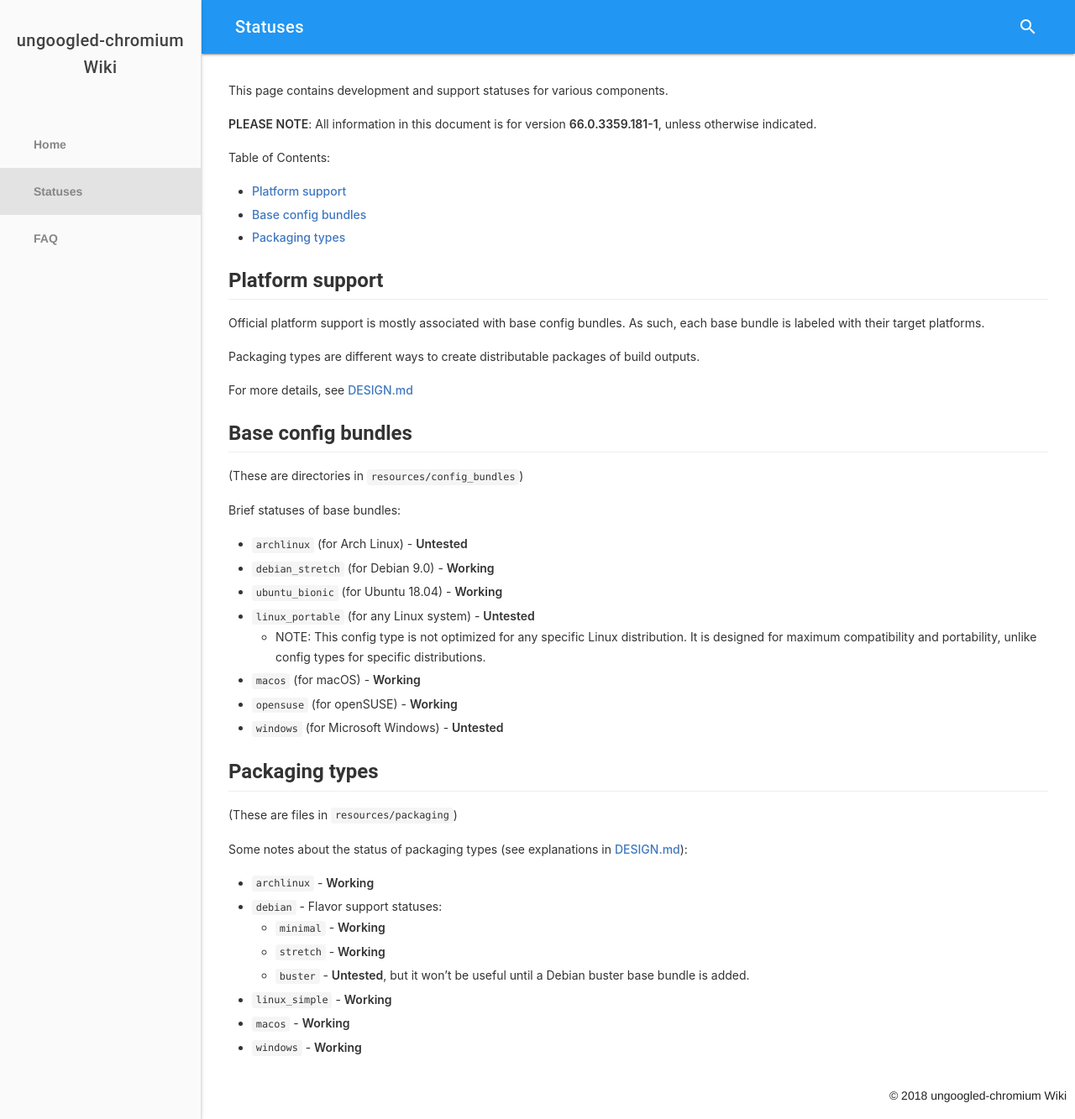
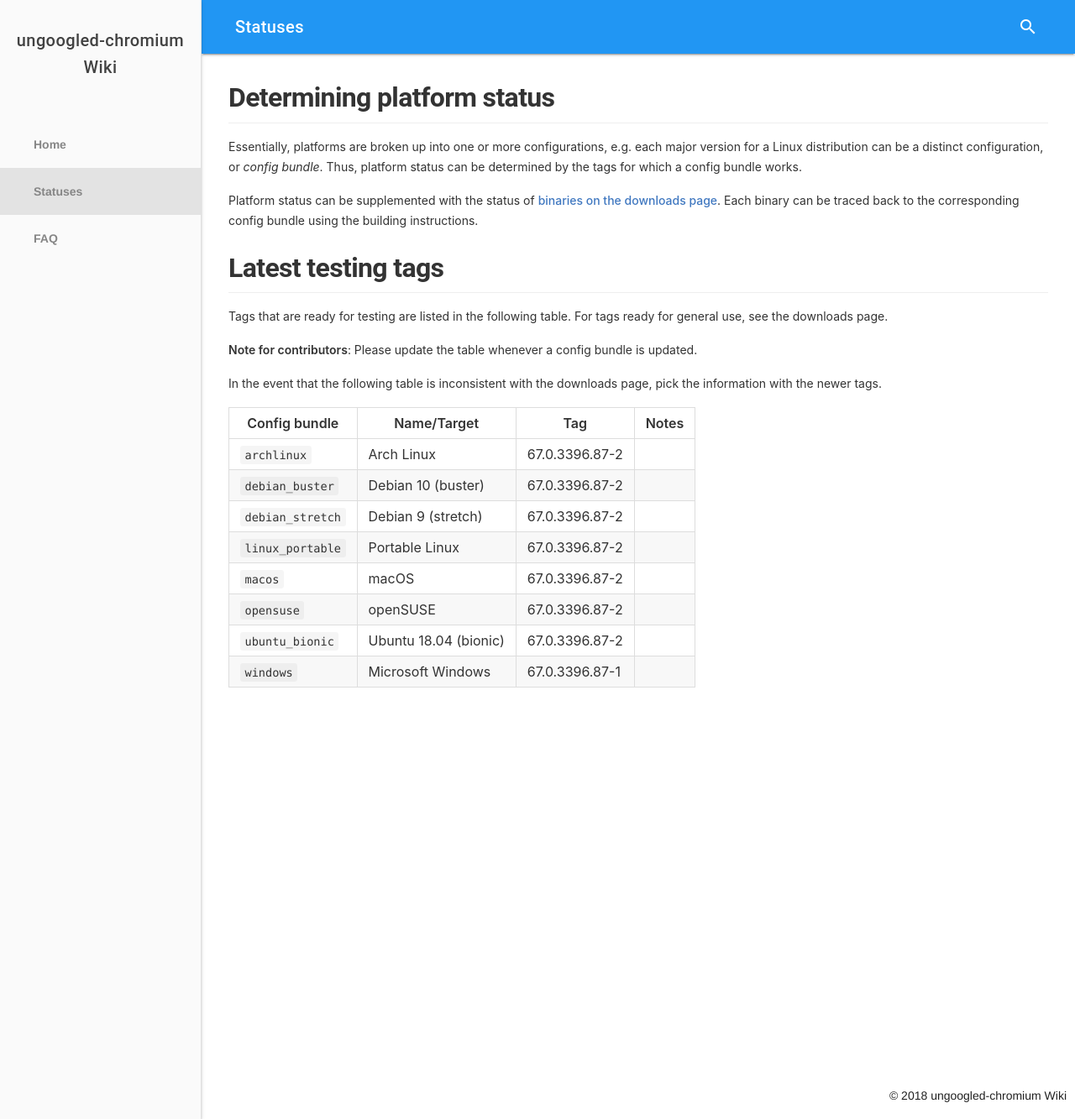
Before and after one commit to ungoogled-software/ungoogled-chromium-wiki, a Jekyll site: the page built from statuses.md, in a window 1280 px wide. Shown: the whole page at 84% size. Built offline with Jekyll 4.4.1, drawn with Linux system fonts in a browser that asks for light colours.

Commit message:
statuses: Rewrite for new development model

```diff
--- a/statuses.md
+++ b/statuses.md
@@ -5,50 +5,27 @@ weight: 1
 permalink: /statuses
 ---
 
-This page contains development and support statuses for various components.
+# Determining platform status
 
-**PLEASE NOTE**: All information in this document is for version **66.0.3359.181-1**, unless otherwise indicated.
+Essentially, platforms are broken up into one or more configurations, e.g. each major version for a Linux distribution can be a distinct configuration, or *config bundle*. Thus, platform status can be determined by the tags for which a config bundle works.
 
-Table of Contents:
+Platform status can be supplemented with the status of [binaries on the downloads page](https://ungoogled-software.github.io/ungoogled-chromium-binaries/). Each binary can be traced back to the corresponding config bundle using the building instructions.
 
-* [Platform support](#platform-support)
-* [Base config bundles](#base-config-bundles)
-* [Packaging types](#packaging-types)
+# Latest testing tags
 
-## Platform support
+Tags that are ready for testing are listed in the following table. For tags ready for general use, see the downloads page.
 
-Official platform support is mostly associated with base config bundles. As such, each base bundle is labeled with their target platforms.
+**Note for contributors**: Please update the table whenever a config bundle is updated.
 
-Packaging types are different ways to create distributable packages of build outputs.
+In the event that the following table is inconsistent with the downloads page, pick the information with the newer tags.
 
-For more details, see [DESIGN.md](//github.com/Eloston/ungoogled-chromium/blob/develop/DESIGN.md)
-
-## Base config bundles
-
-(These are directories in `resources/config_bundles`)
-
-Brief statuses of base bundles:
-
-* `archlinux` (for Arch Linux) - **Untested**
-* `debian_stretch` (for Debian 9.0) - **Working**
-* `ubuntu_bionic` (for Ubuntu 18.04) - **Working**
-* `linux_portable` (for any Linux system) - **Untested**
-    * NOTE: This config type is not optimized for any specific Linux distribution. It is designed for maximum compatibility and portability, unlike config types for specific distributions.
-* `macos` (for macOS) - **Working**
-* `opensuse` (for openSUSE) - **Working**
-* `windows` (for Microsoft Windows) - **Untested**
-
-## Packaging types
-
-(These are files in `resources/packaging`)
-
-Some notes about the status of packaging types (see explanations in [DESIGN.md](//github.com/Eloston/ungoogled-chromium/blob/develop/DESIGN.md)):
-
-* `archlinux` - **Working**
-* `debian` - Flavor support statuses:
-    * `minimal` - **Working**
-    * `stretch` - **Working**
-    * `buster` - **Untested**, but it won't be useful until a Debian buster base bundle is added.
-* `linux_simple` - **Working**
-* `macos` - **Working**
-* `windows` - **Working**
+**Config bundle** | **Name/Target** | **Tag** | **Notes**
+----------------- | --------------- | ------- | ---------
+`archlinux` | Arch Linux | 67.0.3396.87-2
+`debian_buster` | Debian 10 (buster) | 67.0.3396.87-2
+`debian_stretch` | Debian 9 (stretch) | 67.0.3396.87-2
+`linux_portable` | Portable Linux | 67.0.3396.87-2
+`macos` | macOS | 67.0.3396.87-2
+`opensuse` | openSUSE | 67.0.3396.87-2
+`ubuntu_bionic` | Ubuntu 18.04 (bionic) | 67.0.3396.87-2
+`windows` | Microsoft Windows | 67.0.3396.87-1
```
